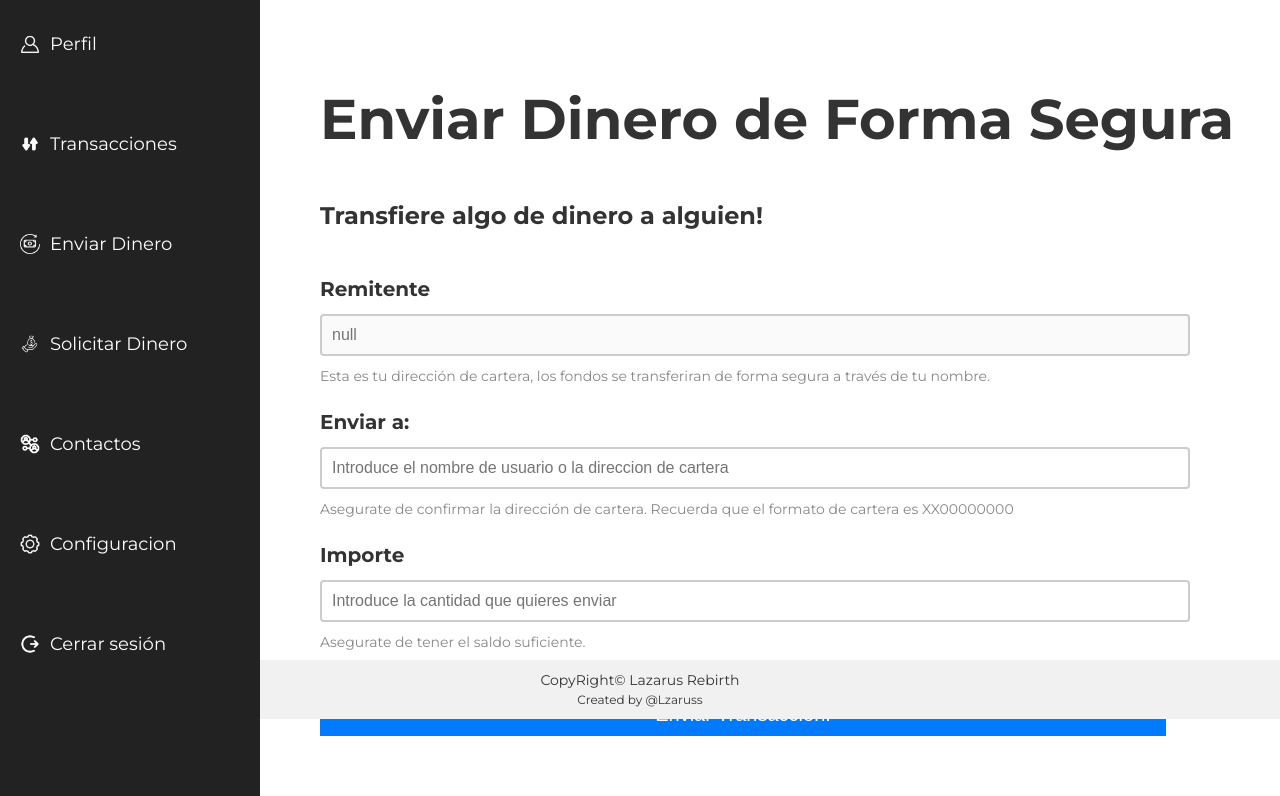
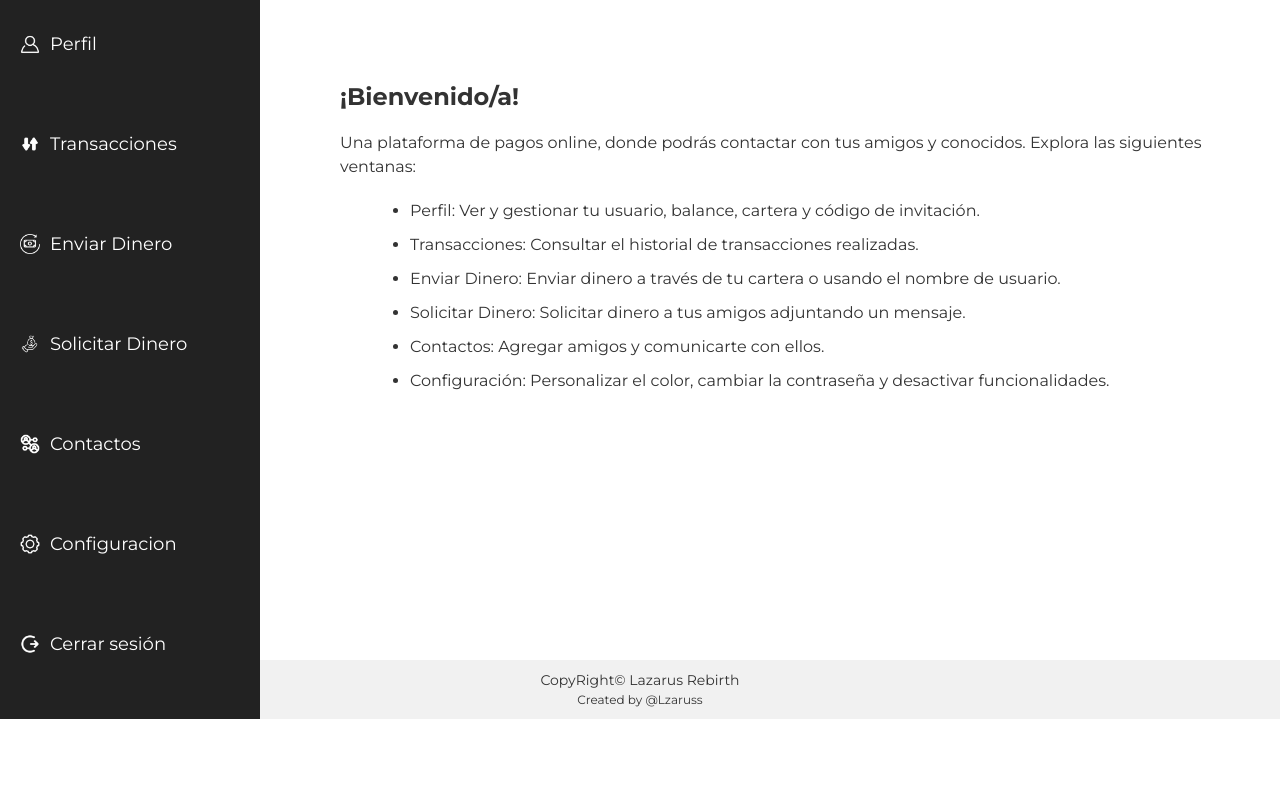
Before and after one commit to Lzaruss/TFG-Lazarus-Rebirth, a Flask app: page / in a window 1280 px wide. Shown: the part 81-877 px from the top of the page. After the commit the page ends 800 px from the top, so only its background shows below. Run offline with Flask 3, Linux system fonts and the light colour scheme; the visitor is signed in with stand-in values (Sample User, id 1); data that the repository does not hold is empty.

Commit message:
Se añade home.html para explicar la pagina y detalles

```diff
--- a/app.py
+++ b/app.py
@@ -10,7 +10,7 @@
 def index():
     if('user' in session):
         settings = ddbb.getSettings(ddbb.getUser(session['user']))
-        return render_template('sendMoney.html', config=settings)
+        return render_template('home.html', config=settings)
 
     if request.method == 'POST':
         email = request.form.get("email")
--- a/static/js/friends.js
+++ b/static/js/friends.js
@@ -1,12 +1,10 @@
 import { showErrorPopup, showSuccessPopup, detenerTodosLosIntervalos, showLoading, hideLoading } from './utils.js';
 
 function mostrarChat(friendName) {
-    showLoading();
     const chatHistory = document.getElementById('container');
 
     if (chatHistory.style.display  === 'none') {
         setInterval(() => {getMessages(friendName)}, 10000);
-        hideLoading();
     }else{
         chatHistory.style.display = 'none';
         detenerTodosLosIntervalos();
--- a/static/js/layout.js
+++ b/static/js/layout.js
@@ -26,6 +26,8 @@
     }
   });
 }
+
+document.getElementById('logo').addEventListener('click', () => {window.location.href = '/'});
 const twofa = document.getElementById('twofa').className
 
 if(twofa === '1'){
--- /dev/null
+++ b/templates/home.html
@@ -0,0 +1,18 @@
+<!-- home.html -->
+{% extends 'layout.html' %}
+{% block content %}
+
+<section id="summary" style="padding: 20px;">
+    <h2 style="margin-bottom: 10px;">¡Bienvenido/a!</h2>
+    <p style="margin-bottom: 20px;">Una plataforma de pagos online, donde podrás contactar con tus amigos y conocidos. Explora las siguientes ventanas:</p>
+
+    <ul style="list-style-type: disc; margin-left: 30px;">
+      <li style="margin-bottom: 10px;">Perfil: Ver y gestionar tu usuario, balance, cartera y código de invitación.</li>
+      <li style="margin-bottom: 10px;">Transacciones: Consultar el historial de transacciones realizadas.</li>
+      <li style="margin-bottom: 10px;">Enviar Dinero: Enviar dinero a través de tu cartera o usando el nombre de usuario.</li>
+      <li style="margin-bottom: 10px;">Solicitar Dinero: Solicitar dinero a tus amigos adjuntando un mensaje.</li>
+      <li style="margin-bottom: 10px;">Contactos: Agregar amigos y comunicarte con ellos.</li>
+      <li style="margin-bottom: 10px;">Configuración: Personalizar el color, cambiar la contraseña y desactivar funcionalidades.</li>
+    </ul>
+  </section>
+{% endblock %}
--- a/templates/layout.html
+++ b/templates/layout.html
@@ -19,7 +19,7 @@
         <label for="show-menu" class="show-menu-btn">&#9776;</label>
       </div>
       <div class="logo">
-        <h1>Lazarus Rebirth</h1>
+        <h1 id="logo">Lazarus Rebirth</h1>
       </div>
       <input type="checkbox" id="show-menu" role="button" checked>
       <div class="notification-button">
```
